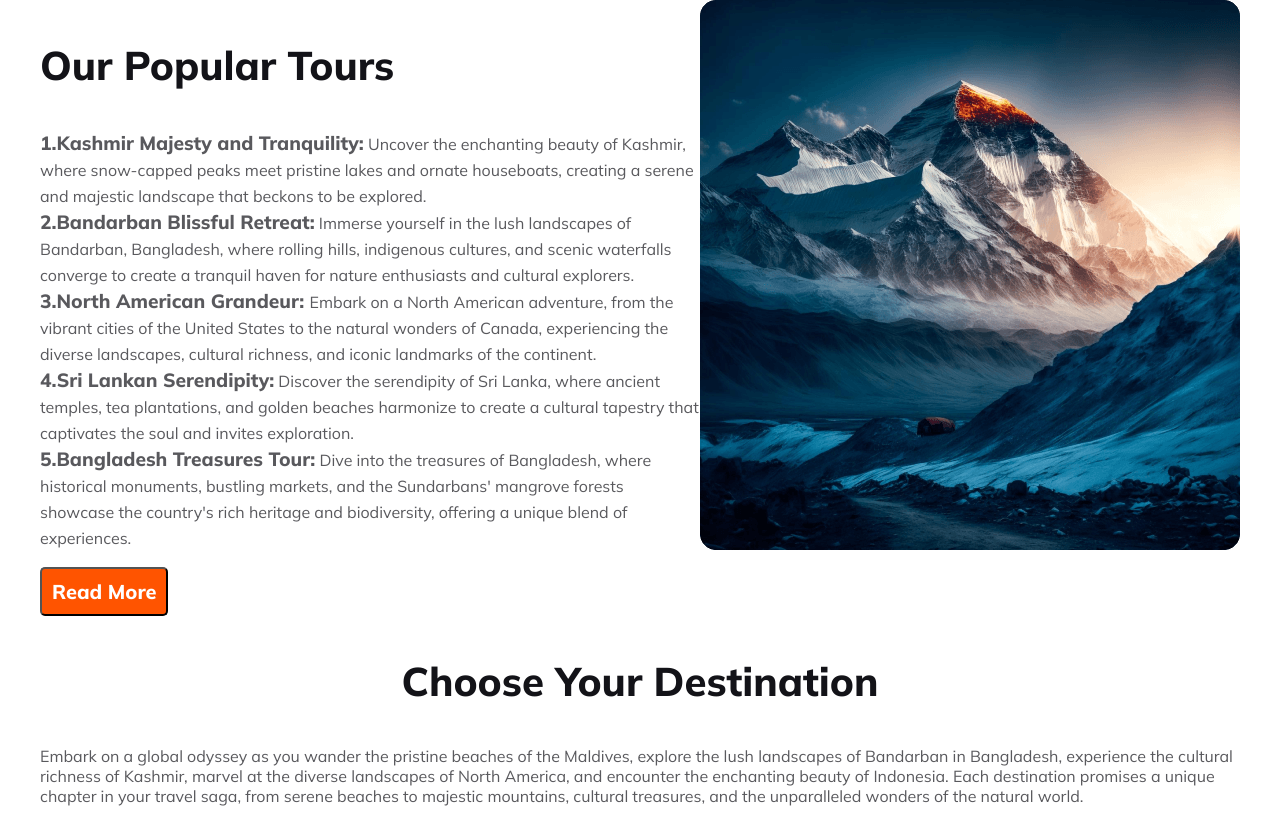
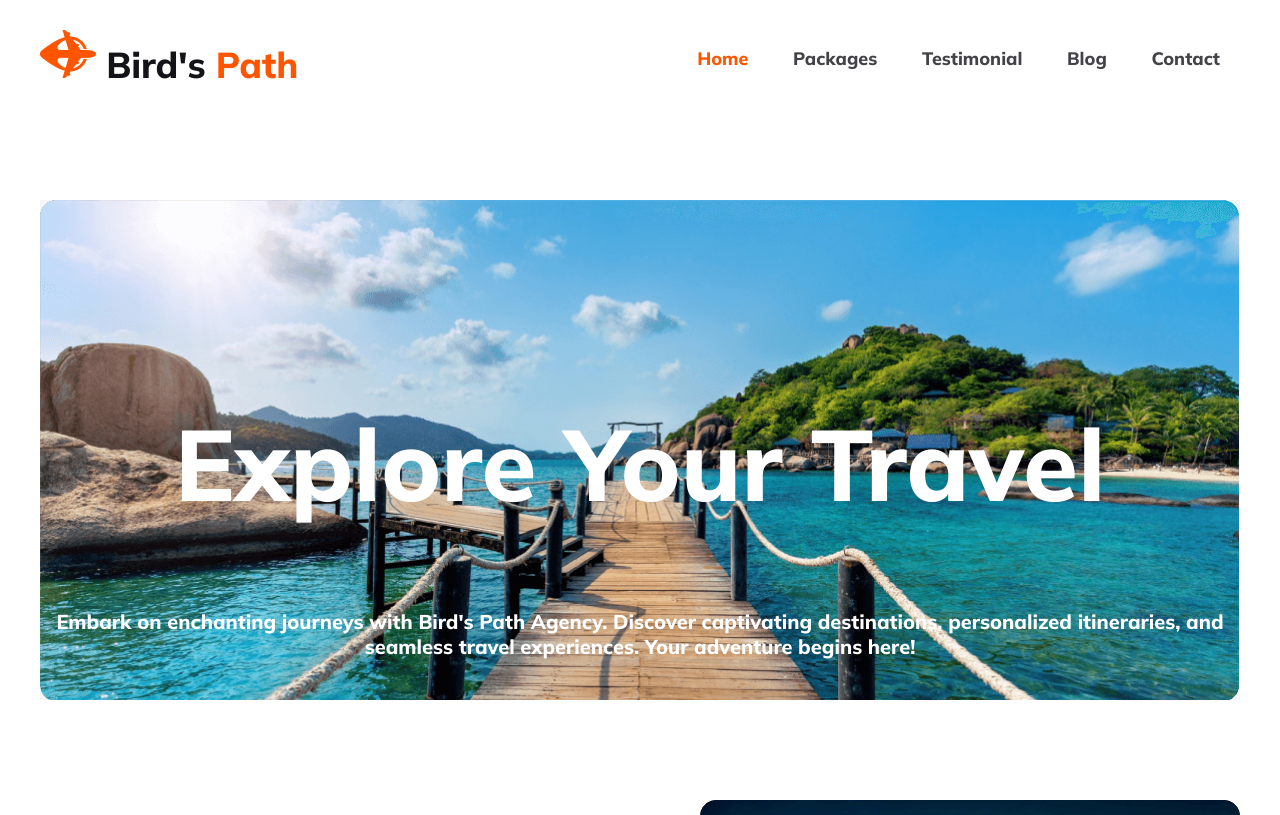
Before and after one commit to NafizFuad9/Bird-s-path, a plain HTML site: page index.html in a window 1280 px wide. Shown: the top 815 px of the page. Drawn offline with Linux system fonts and the light colour scheme.

Commit message:
first commit

```diff
--- a/index.html
+++ b/index.html
@@ -11,6 +11,40 @@
     <script src="https://kit.fontawesome.com/10cdc8742d.js" crossorigin="anonymous"></script>
 </head>
 <body>
+
+
+    <header>
+        <nav>
+            <div><h1 class="navTitle"><img src="images/site icon.png" alt="">   Bird's <span class="nav1">Path</span></h1></div>
+            <div class="navOptions">
+                <a href=""><span class="nav1">Home</span></a>
+                <a href="">Packages</a>
+                <a href="">Testimonial</a>
+                <a href="">Blog</a>
+                <a href="">Contact</a>
+            </div>
+        </nav></header>
+<section class="banner">
+    <h1 class="bannerTitle">Explore Your Travel</h1>
+    <p class="bannerDescrip">Embark on enchanting journeys with Bird's Path Agency. Discover captivating destinations, personalized itineraries, and seamless travel experiences. Your adventure begins here!</p>
+</section>
+
+
+
+
+
+
+
+
+
+
+
+
+
+
+
+
+
 
 <div class="popularcollab">
        <div class="popularTextContainer">
@@ -34,44 +68,6 @@
 
 
 </div>
-
-
-
-
-
-
-
-
-
-
-
-
-
-
-
-
-
-
-
-
-
-
-
-
-
-
-
-
-
-
-
-
-
-
-
-
-
-
 
     <div class="whyus">
     <h3 class="whyusTitle">Choose Your Destination </h3>
--- a/styles.css/travel.css
+++ b/styles.css/travel.css
@@ -1,5 +1,68 @@
 body{max-width: 1200px;
 margin: 0 auto;}
+nav{
+    align-items: center;
+    display: flex;
+    justify-content: space-between;
+}
+
+.navTitle
+   {color: #131318;
+   font-size: 36px;
+   font-weight: 800;
+   font-family: 'Mulish', sans-serif;
+   }
+
+.navOptions{
+    color:  #424247;
+text-align: center;
+font-family: 'Mulish', sans-serif;
+font-size: 18px;
+font-weight: 400;
+
+
+}
+.navOptions a{text-decoration: none;
+padding: 20px;
+color: #424247;
+text-align: center;
+font-family: 'Mulish', sans-serif;
+font-size: 18px;
+font-weight: 700;
+
+}
+.nav1{
+    color: #FF5400;
+
+}
+.banner{
+    background-image: url(../images/banner.png);
+    background-repeat: no-repeat;
+    background-size: cover;
+    text-align: center;
+    height: 500px;
+    margin-bottom:100px ;
+}
+
+.bannerTitle{
+    padding-top: 200px;
+    color: #FFF;
+font-family: Mulish;
+font-size: 100px;
+font-weight: 900;
+
+}
+
+.bannerDescrip{color: #FFF;
+
+    text-align: center;
+    font-family: Mulish;
+    font-size: 20px;
+font-weight: 600;
+}
+
+
+
 
 .popularcollab{display: flex;}
 .popularTextContainer{text-align: left;}
```
Also changed, not shown: images/pakage3.jpeg (deleted), images/pakage3.jpg (deleted).
